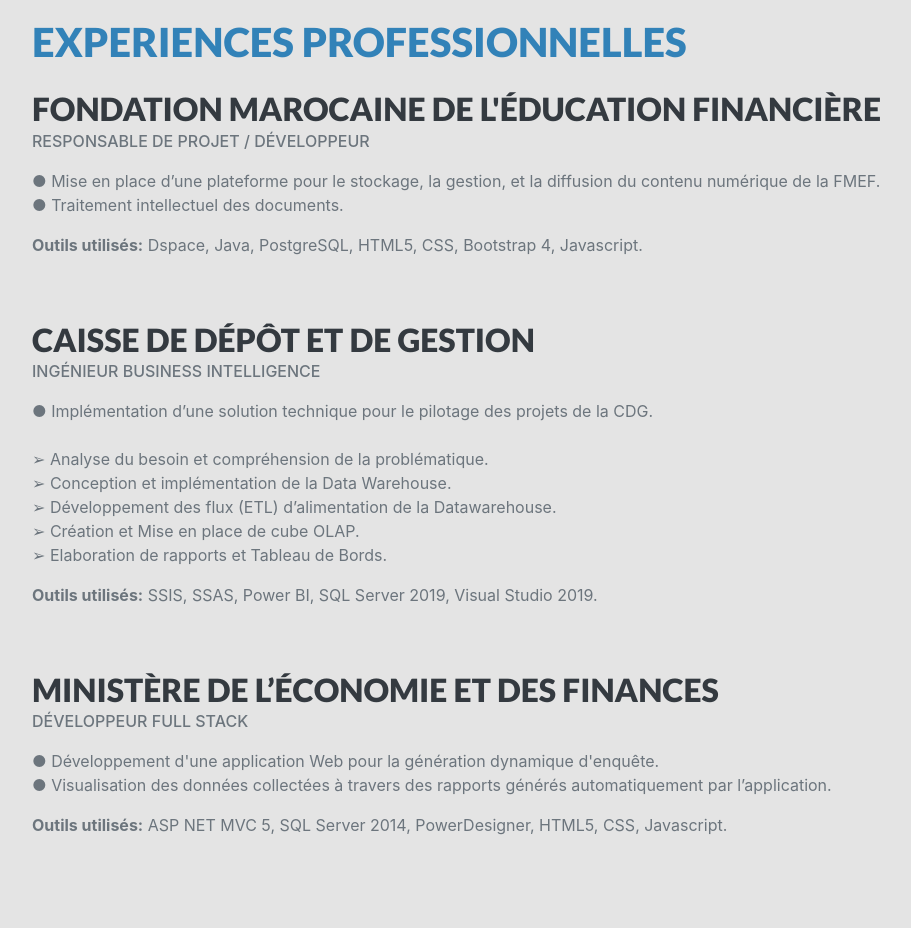
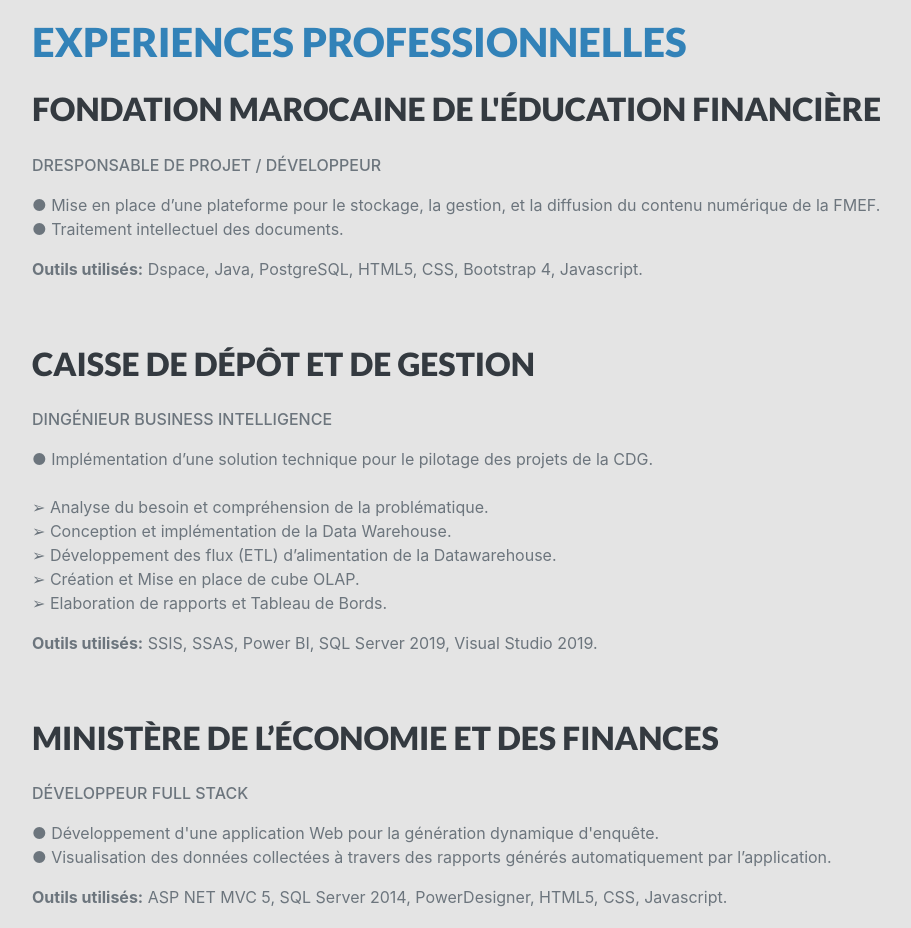
Before and after one commit to MadaneA/EportfolioAbdellah, a plain HTML site: page index.html in a window 1280 px wide. Shown: the part 2540-3468 px from the top of the page, without its empty margins (288-1199 px from the left). Drawn offline with nearby package versions, Linux system fonts and the light colour scheme; a web font is replaced by a local one.

Commit message:
Update index.html

```diff
--- a/index.html
+++ b/index.html
@@ -147,7 +147,7 @@ Dans le passé, la prise de parole en public était un énorme défi pour moi. J
         <div class="d-flex flex-column flex-md-row justify-content-between mb-5">
           <div class="flex-grow-1">
             <h3 class="mb-0">Fondation Marocaine de l'Éducation Financière</h3>
-            <div class="subheading mb-3">Responsable de projet / Développeur</div>
+            <div class="subheading mb-3"><br>DResponsable de projet / Développeur</div>
             <p>● Mise en place d’une plateforme pour le stockage, la gestion, et la diffusion du contenu numérique de la FMEF.
 				<br>● Traitement intellectuel des documents.
 			</p>
@@ -158,7 +158,7 @@ Dans le passé, la prise de parole en public était un énorme défi pour moi. J
         <div class="d-flex flex-column flex-md-row justify-content-between mb-5">
           <div class="flex-grow-1">
             <h3 class="mb-0">Caisse de Dépôt et de Gestion</h3>
-            <div class="subheading mb-3">Ingénieur Business Intelligence</div>
+            <div class="subheading mb-3"><br>DIngénieur Business Intelligence</div>
             <p>● Implémentation d’une solution technique pour le pilotage des projets de la CDG.<br><br>
 ➢ Analyse du besoin et compréhension de la problématique.<br>
 ➢ Conception et implémentation de la Data Warehouse.<br>
@@ -175,7 +175,7 @@ Dans le passé, la prise de parole en public était un énorme défi pour moi. J
         <div class="d-flex flex-column flex-md-row justify-content-between mb-5">
           <div class="flex-grow-1">
             <h3 class="mb-0">Ministère de l’Économie et des Finances</h3>
-            <div class="subheading mb-3">Développeur Full stack</div>
+            <div class="subheading mb-3"><br>Développeur Full stack</div>
             <p>● Développement d'une application Web pour la
 génération dynamique d'enquête.<br>
 ● Visualisation des données collectées à travers
```
